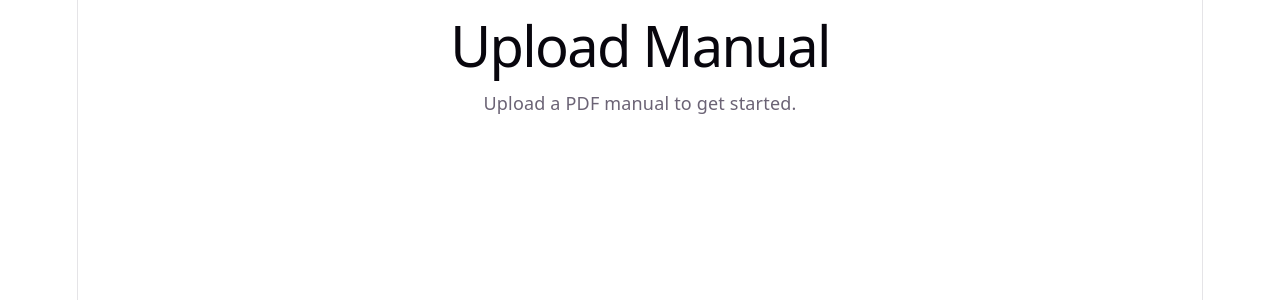
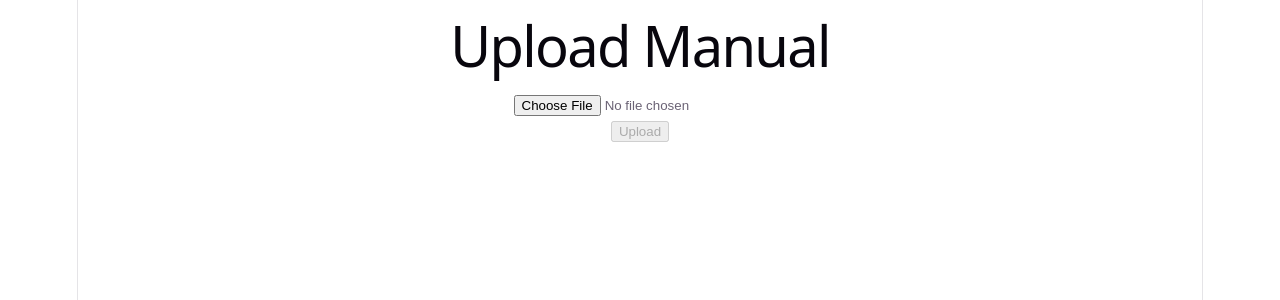
Before and after one commit to p1an0guy/ai-handyman, a React (Vite) app in the folder src/frontend/: page /upload in a window 1280 px wide. Shown: the top 300 px of the page. Built offline with nearby package versions, Linux system fonts and the light colour scheme.

Commit message:
feat: implement manual ingestion UI

```diff
--- a/src/frontend/src/pages/IngestionPage.tsx
+++ b/src/frontend/src/pages/IngestionPage.tsx
@@ -1,5 +1,73 @@
-import { useParams } from 'react-router-dom';
+import { useEffect, useState } from 'react';
+import { useParams, useNavigate } from 'react-router-dom';
+
+interface JobStatus {
+  job_id: string;
+  status: string;
+  stage: string;
+  progress_percent: number;
+  manual_id?: string;
+  error?: string;
+}
+
 export function IngestionPage() {
-  const { jobId } = useParams();
-  return <div><h1>Processing Manual</h1><p>Job: {jobId}</p></div>;
+  const { jobId } = useParams<{ jobId: string }>();
+  const navigate = useNavigate();
+  const [job, setJob] = useState<JobStatus | null>(null);
+  const [error, setError] = useState('');
+
+  useEffect(() => {
+    async function poll() {
+      try {
+        const res = await fetch(`/api/ingestion_jobs/${jobId}`);
+        if (!res.ok) throw new Error(`API error ${res.status}`);
+        setJob(await res.json());
+      } catch (err) {
+        setError(err instanceof Error ? err.message : 'Poll failed');
+      }
+    }
+    poll();
+    const id = setInterval(poll, 2000);
+    return () => clearInterval(id);
+  }, [jobId]);
+
+  async function startAssembly() {
+    const res = await fetch('/api/sessions', {
+      method: 'POST',
+      headers: { 'Content-Type': 'application/json' },
+      body: JSON.stringify({ manual_id: job?.manual_id }),
+    });
+    const data = await res.json();
+    navigate(`/session/${data.session_id}`);
+  }
+
+  async function retry() {
+    await fetch(`/api/ingestion_jobs/${jobId}/resume`, { method: 'POST' });
+  }
+
+  if (error) return <div><p style={{ color: 'red' }}>{error}</p></div>;
+  if (!job) return <div><p>Loading...</p></div>;
+
+  return (
+    <div>
+      <h1>Processing Manual</h1>
+      <p>Job: {job.job_id}</p>
+      <p>Status: {job.status}</p>
+      <p>Stage: {job.stage}</p>
+      <p>Progress: {job.progress_percent}%</p>
+      <progress value={job.progress_percent} max={100} />
+      {job.status === 'complete' && (
+        <div>
+          <p>✓ Processing complete</p>
+          <button onClick={startAssembly}>Start Assembly</button>
+        </div>
+      )}
+      {job.status === 'error' && (
+        <div>
+          <p style={{ color: 'red' }}>Error: {job.error}</p>
+          <button onClick={retry}>Retry</button>
+        </div>
+      )}
+    </div>
+  );
 }
--- a/src/frontend/src/pages/UploadPage.tsx
+++ b/src/frontend/src/pages/UploadPage.tsx
@@ -1,3 +1,55 @@
+import { useState } from 'react';
+import { useNavigate } from 'react-router-dom';
+
 export function UploadPage() {
-  return <div><h1>Upload Manual</h1><p>Upload a PDF manual to get started.</p></div>;
+  const navigate = useNavigate();
+  const [file, setFile] = useState<File | null>(null);
+  const [error, setError] = useState('');
+  const [loading, setLoading] = useState(false);
+
+  function handleFile(e: React.ChangeEvent<HTMLInputElement>) {
+    const f = e.target.files?.[0] ?? null;
+    if (f && f.size > 50 * 1024 * 1024) {
+      setError('File exceeds 50MB limit');
+      setFile(null);
+    } else {
+      setError('');
+      setFile(f);
+    }
+  }
+
+  async function handleSubmit(e: React.FormEvent) {
+    e.preventDefault();
+    if (!file) return;
+    setLoading(true);
+    setError('');
+    try {
+      const res = await fetch('/api/ingest_manual', {
+        method: 'POST',
+        headers: { 'Content-Type': 'application/json' },
+        body: JSON.stringify({ file: 'stub' }),
+      });
+      if (!res.ok) throw new Error(`API error ${res.status}`);
+      const data = await res.json();
+      navigate(`/ingestion/${data.job_id}`);
+    } catch (err) {
+      setError(err instanceof Error ? err.message : 'Upload failed');
+    } finally {
+      setLoading(false);
+    }
+  }
+
+  return (
+    <div>
+      <h1>Upload Manual</h1>
+      <form onSubmit={handleSubmit}>
+        <input type="file" accept=".pdf" onChange={handleFile} />
+        {error && <p style={{ color: 'red' }}>{error}</p>}
+        <br />
+        <button type="submit" disabled={!file || loading}>
+          {loading ? 'Uploading...' : 'Upload'}
+        </button>
+      </form>
+    </div>
+  );
 }
```
